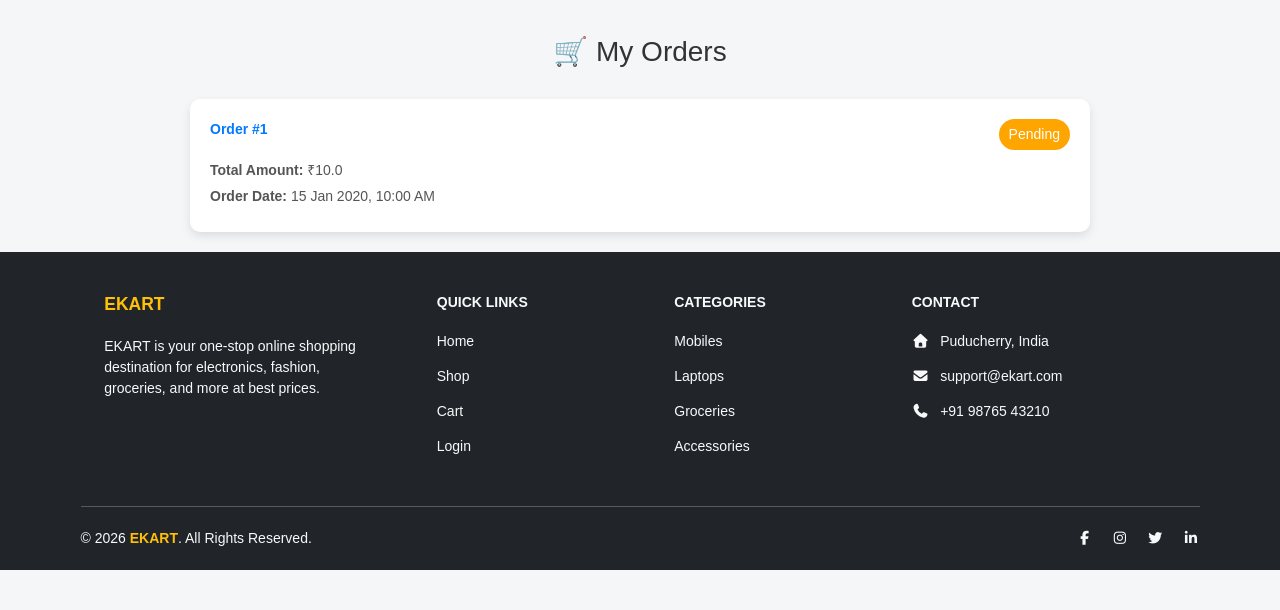
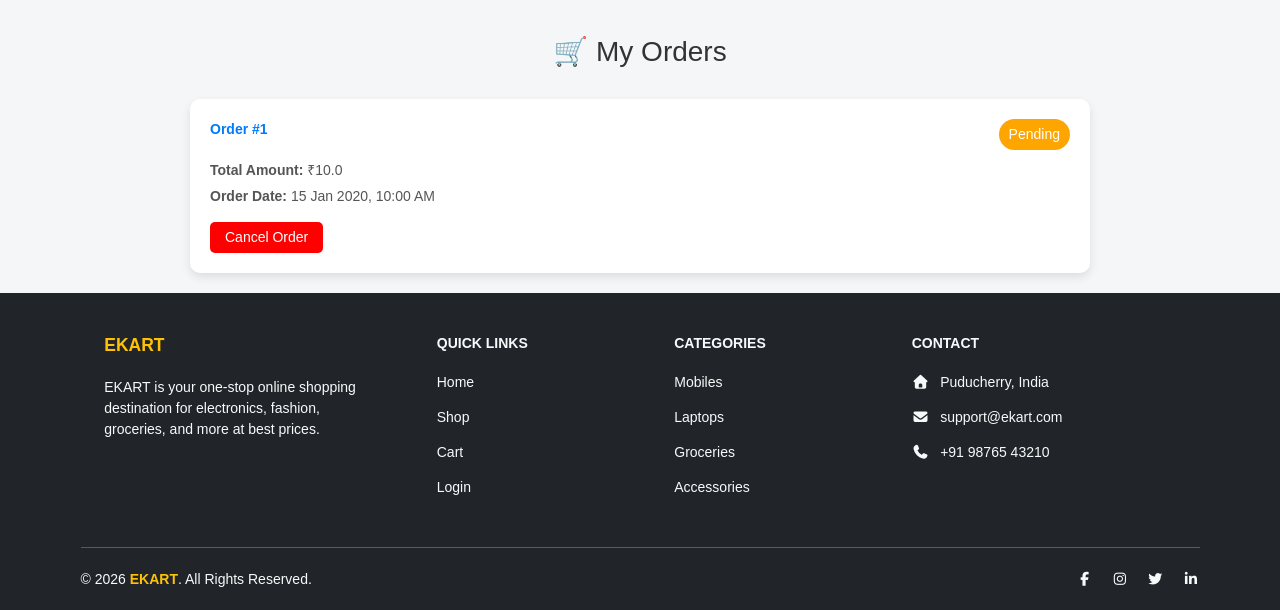
Before and after one commit to vicky200420/ekart_django, a Django app: page /my-orders/ in a window 1280 px wide. Shown: the part 49-659 px from the top of the page. Run offline with Django 5.2, Linux system fonts and the light colour scheme; a user stored in the database is signed in; tables that the repository leaves empty hold one stand-in row (values such as "Sample post"); some libraries are stand-ins or nearby versions; some web fonts are replaced.

Commit message:
update the project

```diff
--- a/shop/urls.py
+++ b/shop/urls.py
@@ -18,5 +18,7 @@ urlpatterns = [
     path('addtocard',addtocard,name='addtocard'),
     path('place-order/',place_order, name='place_order'),
     path('my-orders/', my_orders, name='my_orders'),
+    path('cancel-order/<int:order_id>/',cancel_order, name='cancel_order'),
+
 
 ]
--- a/shop/views.py
+++ b/shop/views.py
@@ -206,3 +206,14 @@ def place_order(request):
 def my_orders(request):
     orders = Order.objects.filter(user=request.user)
     return render(request, 'my_orders.html', {'orders': orders})
+
+
+@login_required
+def cancel_order(request, order_id):
+    order = get_object_or_404(Order, id=order_id, user=request.user)
+
+    if order.status == "Pending":
+        order.status = "Cancelled"
+        order.save()
+
+    return redirect('my_orders')
--- a/templates/my_orders.html
+++ b/templates/my_orders.html
@@ -79,6 +79,20 @@ shopkart | online Shopping
             color: #888;
             margin-top: 50px;
         }
+        .cancel-btn {
+            background: red;
+            color: white;
+            border: none;
+            padding: 5px 15px;
+            border-radius: 5px;
+            cursor: pointer;
+            margin-top: 10px;
+        }
+
+        .cancel-btn:hover {
+            background: darkred;
+        }
+
     </style>
 {% endblock style %}
 
@@ -104,6 +118,12 @@ shopkart | online Shopping
             <p><strong>Total Amount:</strong> ₹{{ order.total_price }}</p>
             <p><strong>Order Date:</strong> {{ order.created_at|date:"d M Y, h:i A" }}</p>
         </div>
+        {% if order.status == "Pending" %}
+        <form method="POST" action="{% url 'cancel_order' order.id %}">
+            {% csrf_token %}
+            <button class="cancel-btn">Cancel Order</button>
+        </form>
+        {% endif %}
 
     </div>
     {% empty %}
@@ -112,6 +132,8 @@ shopkart | online Shopping
         <p>Start shopping and place your first order!</p>
     </div>
     {% endfor %}
+
+
 </div>
 
 
```
